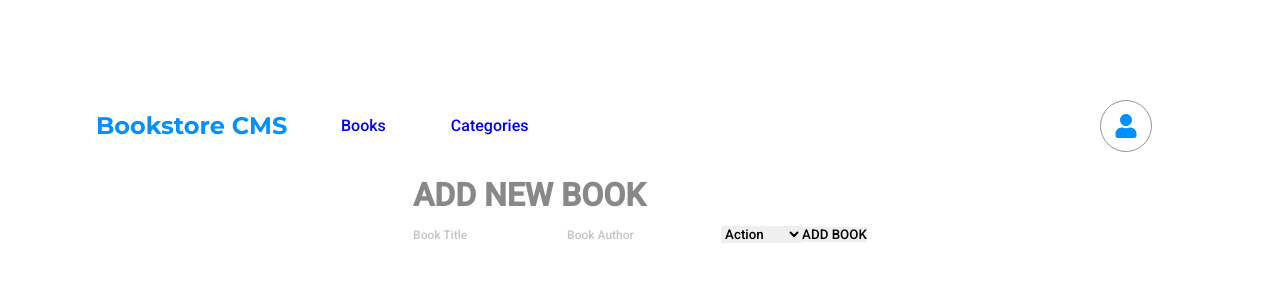
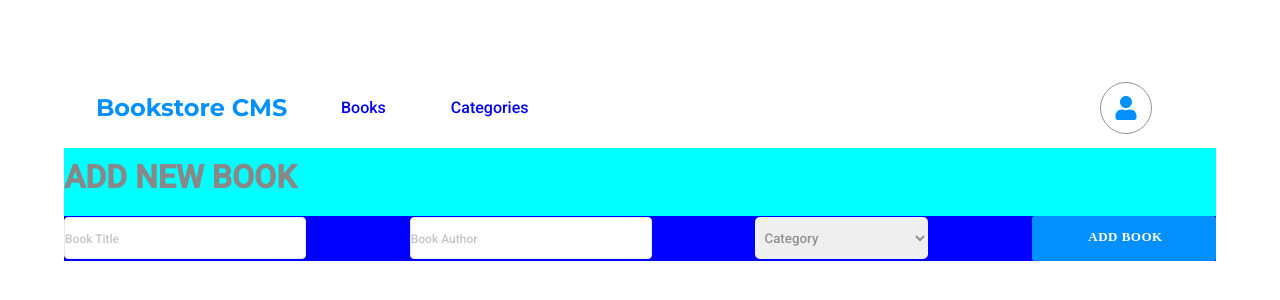
Before and after one commit to dgsierra/Bookstore-React-Redux, a React (Create React App) app: page / in a window 1280 px wide. Shown: the part 236-536 px from the top of the page. Built offline with nearby package versions, Linux system fonts and the light colour scheme; no server answers.

Commit message:
Add style add book

```diff
--- a/src/components/BooksForm.js
+++ b/src/components/BooksForm.js
@@ -21,22 +21,22 @@ export default function BookForm() {
     reset();
   };
   return (
-    <div>
+    <div className="form-section">
       <h1 className="section__title">
         ADD NEW BOOK
       </h1>
-      <form onSubmit={handleSubmit(onSubmit)}>
-        <input type="text" defaultValue="" {...register('title', { required: true })} placeholder="Book Title" />
-        <input type="text" {...register('author', { required: true })} placeholder="Book Author" />
-        <select defaultValue="" {...register('category')}>
-          <option value="Action">Action</option>
+      <form onSubmit={handleSubmit(onSubmit)} className="book-form">
+        <input className="form-title" type="text" defaultValue="" {...register('title', { required: true })} placeholder="Book Title" />
+        <input className="form-title" type="text" {...register('author', { required: true })} placeholder="Book Author" />
+        <select className="action-select" defaultValue="" {...register('category')}>
+          <option value="Action">Category</option>
           <option value="Biography">Biography</option>
           <option value="History">History</option>
           <option value="Horror">Horror</option>
           <option value="Kids">Kids</option>
           <option value="Learning">Learning</option>
         </select>
-        <button type="submit">ADD BOOK</button>
+        <button type="submit" className="form-btn">ADD BOOK</button>
       </form>
     </div>
   );
--- a/src/css/Books.css
+++ b/src/css/Books.css
@@ -20,7 +20,6 @@
   width: 100%;
   height: 70%;
   padding: 20px;
-
 }
 
 .book-buttons {
@@ -31,7 +30,7 @@
   justify-content: space-between;
   width: 100%;
   padding: 0 20px;
-    background-color: none;
+  background-color: transparent;
 }
 
 .books-left {
@@ -42,7 +41,7 @@
   flex-direction: column;
 }
 
-  .progress-button{
+.progress-button {
   width: 10vw;
   min-width: 100px;
   height: 5vh;
@@ -83,7 +82,7 @@
   padding: 0 10px;
 }
 
-    .book-progress-bar-fill{
+.book-progress-bar-fill {
   height: 100px;
   width: 100px;
 }
@@ -100,3 +99,59 @@
   align-content: center;
   font-size: 90%;
 }
+
+.form-title {
+  outline: none;
+  width: 10%;
+  height: 10%;
+  min-height: 40px;
+  min-width: 240px;
+  border-radius: 4px;
+  border: solid 1px #e8e8e8;
+  background-color: #fff;
+}
+
+.form-section {
+  width: 90vw;
+  display: flex;
+  flex-direction: column;
+  background-color: aqua;
+  justify-content: space-between;
+  gap: 10px;
+}
+
+.form-btn {
+  border: none;
+  min-width: 11.5rem;
+  height: 2.813rem;
+  padding: 0.801rem 1.188rem 0.886rem 1.375rem;
+  border-radius: 3px;
+  background-color: #0290ff;
+  font-family: 'Roboto Slab', serif;
+  font-size: 0.813rem;
+  font-weight: bold;
+  font-stretch: normal;
+  font-style: normal;
+  line-height: normal;
+  letter-spacing: 0.5px;
+  text-align: center;
+  color: #fff;
+}
+
+.book-form {
+    display: flex;
+    flex-direction: row;
+    justify-content: space-between;
+    background-color: blue;
+    align-items: center;
+
+}
+
+.action-select {
+    width: 15%;
+    height: 100%;
+    min-height: 42px;
+    color: #909090;
+    border-radius: 5px;
+    padding-left: 5px;
+}
```
Lines whose indentation alone changed are shown as unchanged.
